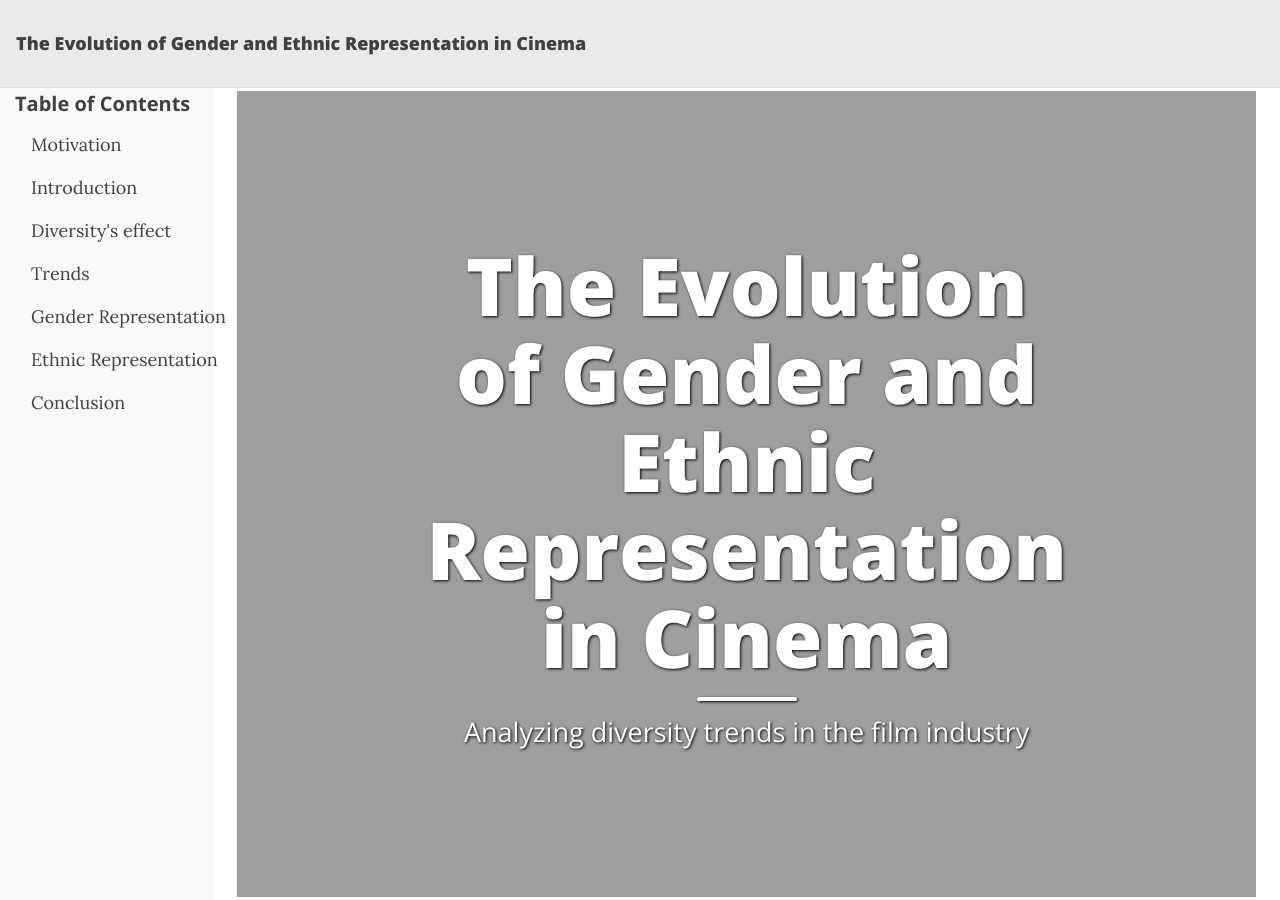
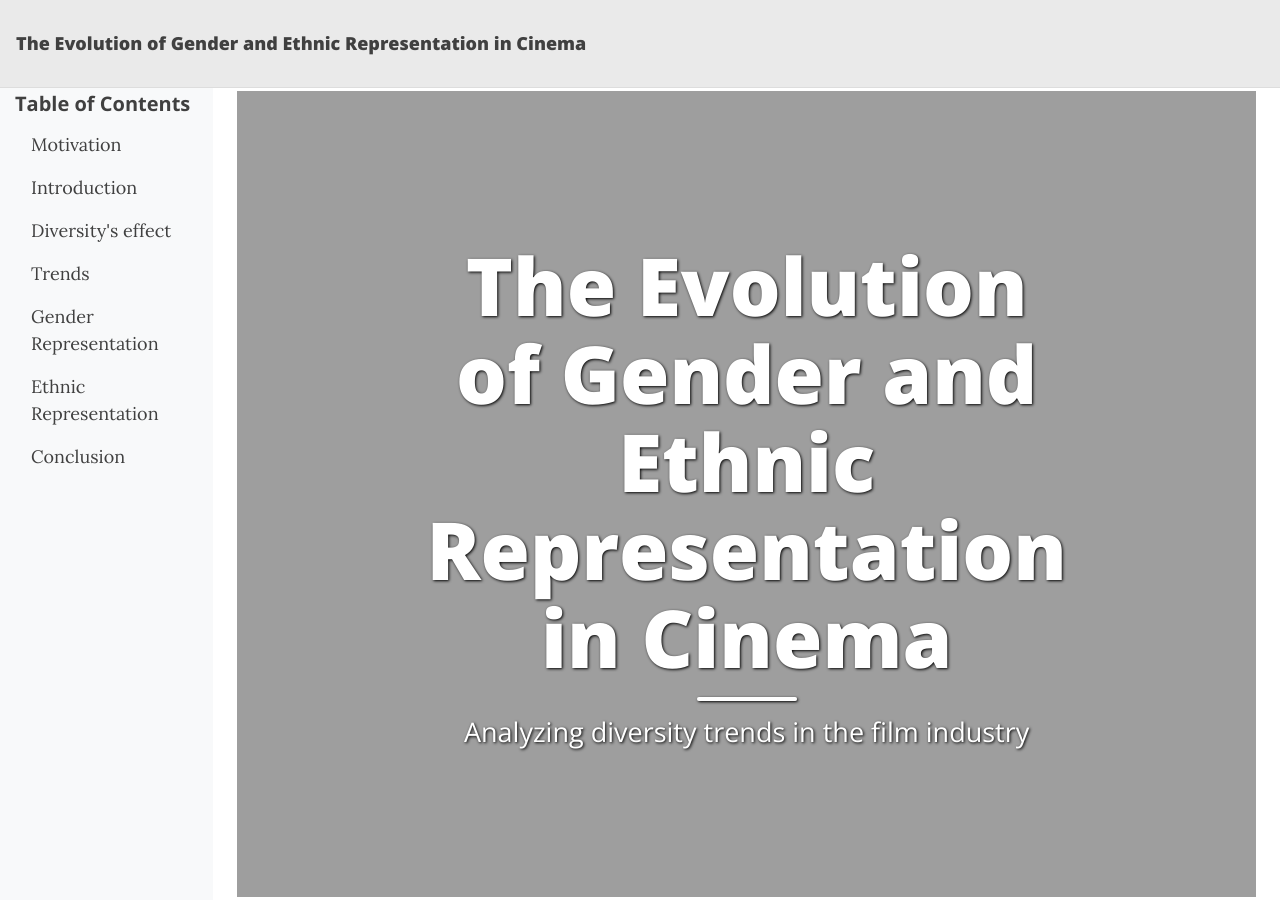
Before and after one commit to epfl-ada/ada-2024-project-insightmasters24, a Jekyll site: the page built from docs/index.md, in a window 1280 px wide and 900 px high. Built offline with Jekyll 4.4.1, drawn with Linux system fonts in a browser that asks for light colours; the list of posts is cut into pages by our own code.

Commit message:
feat: prevent overflow in sidebar

```diff
--- a/docs/_layouts/base.html
+++ b/docs/_layouts/base.html
@@ -30,13 +30,21 @@ common-js:
     <div class="container-fluid">
       <div class="row">
         <nav class="col-md-3 col-lg-2 d-md-block bg-light sidebar">
-          <div class="position-fixed" style="top: 0; height: 100vh">
-            <br>
-            <h5> <br> <br> <br> Table of Contents</h5>
+          <div
+            class="position-fixed"
+            style="top: 0; height: 100vh; width: inherit; max-width: inherit"
+          >
+            <br />
+            <h5>
+              <br />
+              <br />
+              <br />
+              Table of Contents
+            </h5>
             <ul class="nav flex-column">
               {% for section in page.toc %}
               <li class="nav-item">
-                <a class="nav-link" href="#{{ section.id }}"
+                <a class="nav-link text-break" href="#{{ section.id }}"
                   >{{ section.title }}</a
                 >
               </li>
```
